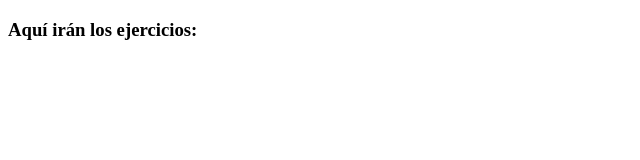
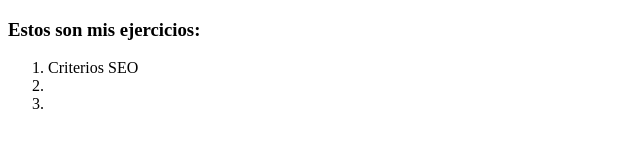
Before and after one commit to Pernas94/Publico, a plain HTML site: page index.html in a window 1280 px wide. Shown: the whole page, without its empty margins (0-640 px from the left). Drawn offline with Linux system fonts and the light colour scheme.

Commit message:
Link ejercicios 1
link de ejercicio criterios SEO creado

```diff
--- a/index.html
+++ b/index.html
@@ -5,7 +5,12 @@
     <title>Hola</title>
   </head>
   <body>
-  <h3>Aquí irán los ejercicios:</h3>
+  <h3>Estos son mis ejercicios:</h3>
+  <ol type="1">
+    <li><a href="Ejercicios/CV- Cristerios SEO.pdf"></a>Criterios SEO</li>
+    <li></li>
+    <li></li>
+  </ol>
 
 
   </body>
```
